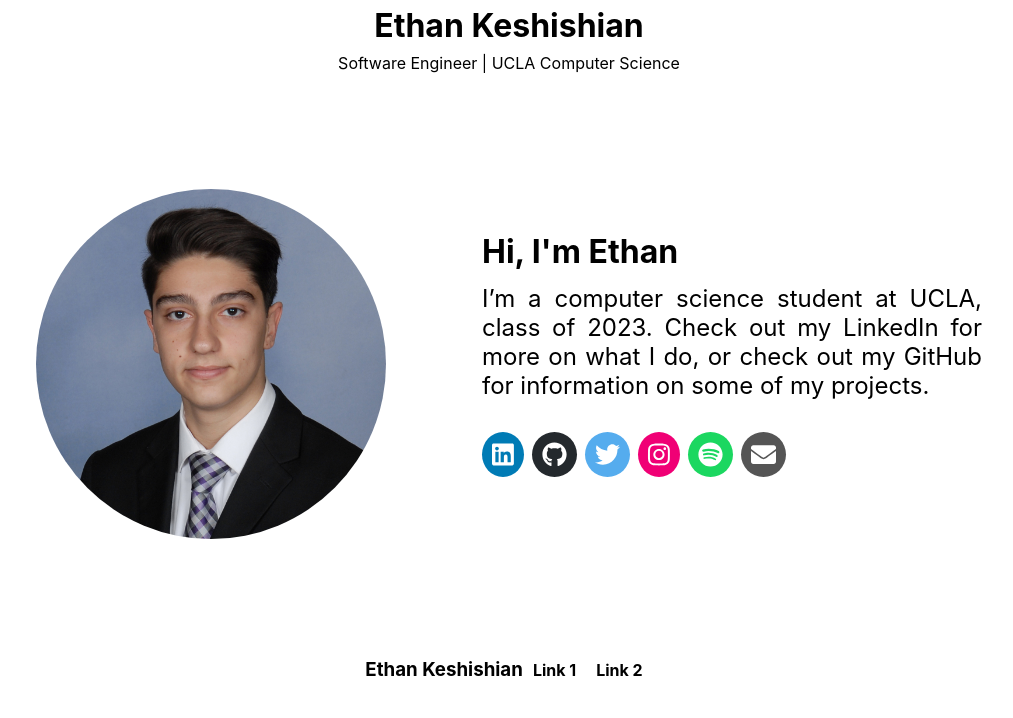
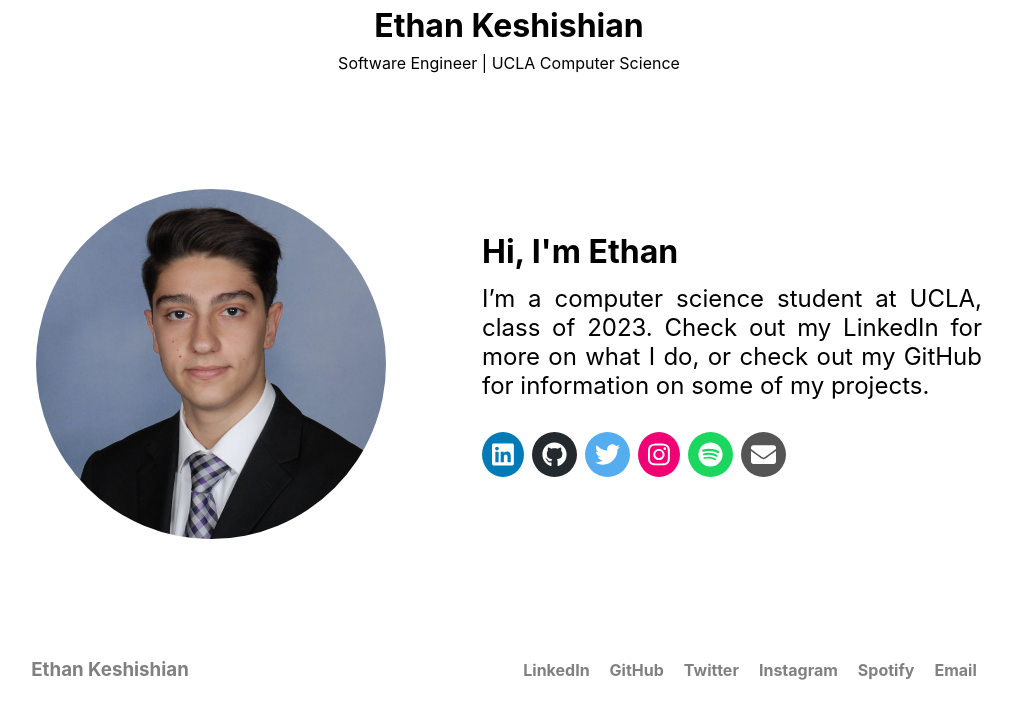
Before and after one commit to ethankeshishian/ethan-website-react, a React (Create React App) app: page / in a window 1280 px wide. Shown: the top 718 px of the page, without its empty margins (131-1144 px from the left). Built offline with nearby package versions, Linux system fonts and the light colour scheme; the HTML template or start-up script is replaced by a standard one.

Commit message:
Added constants file, styled footer.

```diff
--- a/src/components/SocialMediaIcons.tsx
+++ b/src/components/SocialMediaIcons.tsx
@@ -10,11 +10,19 @@ import {
   faSpotify,
 } from "@fortawesome/free-brands-svg-icons";
 import { faEnvelope } from "@fortawesome/free-solid-svg-icons";
+import {
+  LINKEDIN_LINK,
+  GITHUB_LINK,
+  INSTAGRAM_LINK,
+  TWITTER_LINK,
+  SPOTIFY_LINK,
+  EMAIL_LINK,
+} from "../constants";
 
 function SocialMediaIcons() {
   return (
     <div className="icon-container">
-      <a href="https://linkedin.com/in/ethankeshishian">
+      <a href={LINKEDIN_LINK}>
         <div className="social-container linkedin">
           <FontAwesomeIcon
             icon={faLinkedin}
@@ -22,12 +30,12 @@ function SocialMediaIcons() {
           />
         </div>
       </a>
-      <a href="https://github.com/ethankeshishian">
+      <a href={GITHUB_LINK}>
         <div className="social-container github">
           <FontAwesomeIcon icon={faGithub} className="fa-github social-icons" />
         </div>{" "}
       </a>
-      <a href="https://twitter.com/ethankeshishian">
+      <a href={INSTAGRAM_LINK}>
         <div className="social-container twitter">
           <FontAwesomeIcon
             icon={faTwitter}
@@ -35,7 +43,7 @@ function SocialMediaIcons() {
           />
         </div>
       </a>
-      <a href="https://instagram.com/ethankeshishian">
+      <a href={TWITTER_LINK}>
         <div className="social-container instagram">
           <FontAwesomeIcon
             icon={faInstagram}
@@ -43,7 +51,7 @@ function SocialMediaIcons() {
           />
         </div>
       </a>
-      <a href="https://open.spotify.com/user/baklou">
+      <a href={SPOTIFY_LINK}>
         <div className="social-container spotify">
           <FontAwesomeIcon
             icon={faSpotify}
@@ -51,7 +59,7 @@ function SocialMediaIcons() {
           />
         </div>
       </a>
-      <a href="mailto:keshishianethan+site@gmail.com">
+      <a href={EMAIL_LINK}>
         <div className="social-container envelope">
           <FontAwesomeIcon
             icon={faEnvelope}
--- a/src/components/SocialMediaLinks.tsx
+++ b/src/components/SocialMediaLinks.tsx
@@ -1,11 +1,35 @@
 import React from "react";
 import "../styles/SocialMediaLinks.css";
+import {
+  LINKEDIN_LINK,
+  GITHUB_LINK,
+  INSTAGRAM_LINK,
+  TWITTER_LINK,
+  SPOTIFY_LINK,
+  EMAIL_LINK,
+} from "../constants";
 
 function SocialMediaLinks() {
   return (
     <div className="links-container">
-      <h4 className="link">Link 1</h4>
-      <h4 className="link">Link 2</h4>
+      <a href={LINKEDIN_LINK} className="link-container">
+        <h4 className="link">LinkedIn</h4>
+      </a>
+      <a href={GITHUB_LINK} className="link-container">
+        <h4 className="link">GitHub</h4>
+      </a>
+      <a href={INSTAGRAM_LINK} className="link-container">
+        <h4 className="link">Twitter</h4>
+      </a>
+      <a href={TWITTER_LINK} className="link-container">
+        <h4 className="link">Instagram</h4>
+      </a>
+      <a href={SPOTIFY_LINK} className="link-container">
+        <h4 className="link">Spotify</h4>
+      </a>
+      <a href={EMAIL_LINK} className="link-container">
+        <h4 className="link">Email</h4>
+      </a>
     </div>
   );
 }
--- /dev/null
+++ b/src/constants.tsx
@@ -0,0 +1,8 @@
+export const MAIN_HEADER_COLOR = "black";
+export const OTHER_HEADER_COLOR = "grey";
+export const LINKEDIN_LINK = "https://linkedin.com/in/ethankeshishian";
+export const GITHUB_LINK = "https://github.com/ethankeshishian";
+export const INSTAGRAM_LINK = "https://twitter.com/ethankeshishian";
+export const TWITTER_LINK = "https://instagram.com/ethankeshishian";
+export const SPOTIFY_LINK = "https://open.spotify.com/user/baklou";
+export const EMAIL_LINK = "mailto:keshishianethan+site@gmail.com";
--- a/src/styles/MyFooter.css
+++ b/src/styles/MyFooter.css
@@ -1,4 +1,7 @@
 .footer-container {
   display: flex;
-  justify-content: center;
+  justify-content: space-evenly;
 }
+.name {
+  color: grey;
+}
--- a/src/styles/SocialMediaLinks.css
+++ b/src/styles/SocialMediaLinks.css
@@ -1,6 +1,11 @@
 .links-container {
   display: flex;
+  flex-wrap: wrap;
 }
 .link {
   padding: 0px 10px;
+  color: grey;
 }
+.link-container {
+  text-decoration: none;
+}
```
